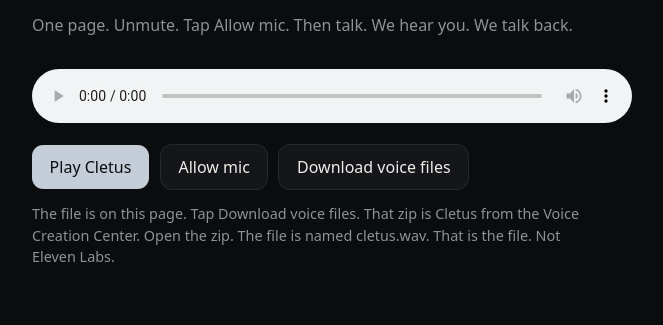
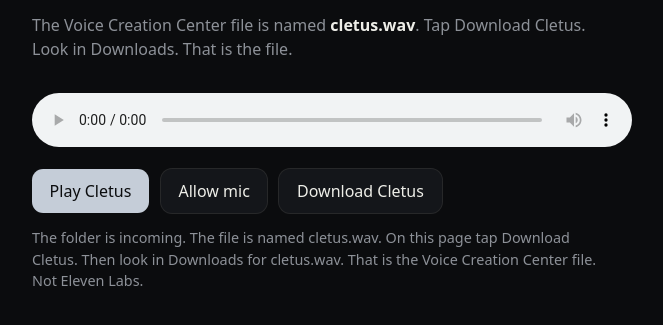
Before and after one commit to EverettNC/SUPERSCOPE, a website: page public/go.html in a window 1280 px wide. Shown: the part 125-450 px from the top of the page, without its empty margins (308-971 px from the left). Drawn offline with Linux system fonts and the light colour scheme.

Commit message:
Tell her Download Cletus. File is cletus.wav in incoming.

```diff
--- a/command.json
+++ b/command.json
@@ -1 +1 @@
-{"action":"speak","id":"find-file-1","code":"YRK1-HELP","text":"The file is on this page. Tap Download voice files. That zip is Cletus from the Voice Creation Center. Open the zip. The file is named cletus.wav. That is the file. Not Eleven Labs."}
+{"action":"speak","id":"find-file-3","code":"YRK1-HELP","text":"The folder is incoming. The file is named cletus.wav. On this page tap Download Cletus. Then look in Downloads for cletus.wav. That is the Voice Creation Center file. Not Eleven Labs."}
--- a/public/go.html
+++ b/public/go.html
@@ -24,12 +24,12 @@ button, a.btn { font: inherit; cursor:pointer; border:0; border-radius:.7rem; mi
 <div class="wrap">
   <p class="brand">Scope</p>
   <h1>Cletus is here.</h1>
-  <p>One page. Unmute. Tap Allow mic. Then talk. We hear you. We talk back.</p>
+  <p>The Voice Creation Center file is named <strong style="color:var(--fg)">cletus.wav</strong>. Tap Download Cletus. Look in Downloads. That is the file.</p>
   <audio id="player" controls preload="auto" src="https://raw.githubusercontent.com/EverettNC/SUPERSCOPE/main/public/cletus/cletus.wav" style="width:100%;margin-top:1rem"></audio>
   <div class="row">
     <button class="primary" type="button" id="play" onclick="playCletus()">Play Cletus</button>
     <button class="secondary" type="button" id="mic" onclick="startEar()">Allow mic</button>
-    <a class="btn secondary" href="https://raw.githubusercontent.com/EverettNC/SUPERSCOPE/main/public/cletus/cletus-voice.zip" download="cletus-voice.zip">Download voice files</a>
+    <a class="btn secondary" href="https://raw.githubusercontent.com/EverettNC/SUPERSCOPE/main/public/cletus/cletus.wav" download="cletus.wav">Download Cletus</a>
   </div>
   <p id="log"></p>
 </div>
```
